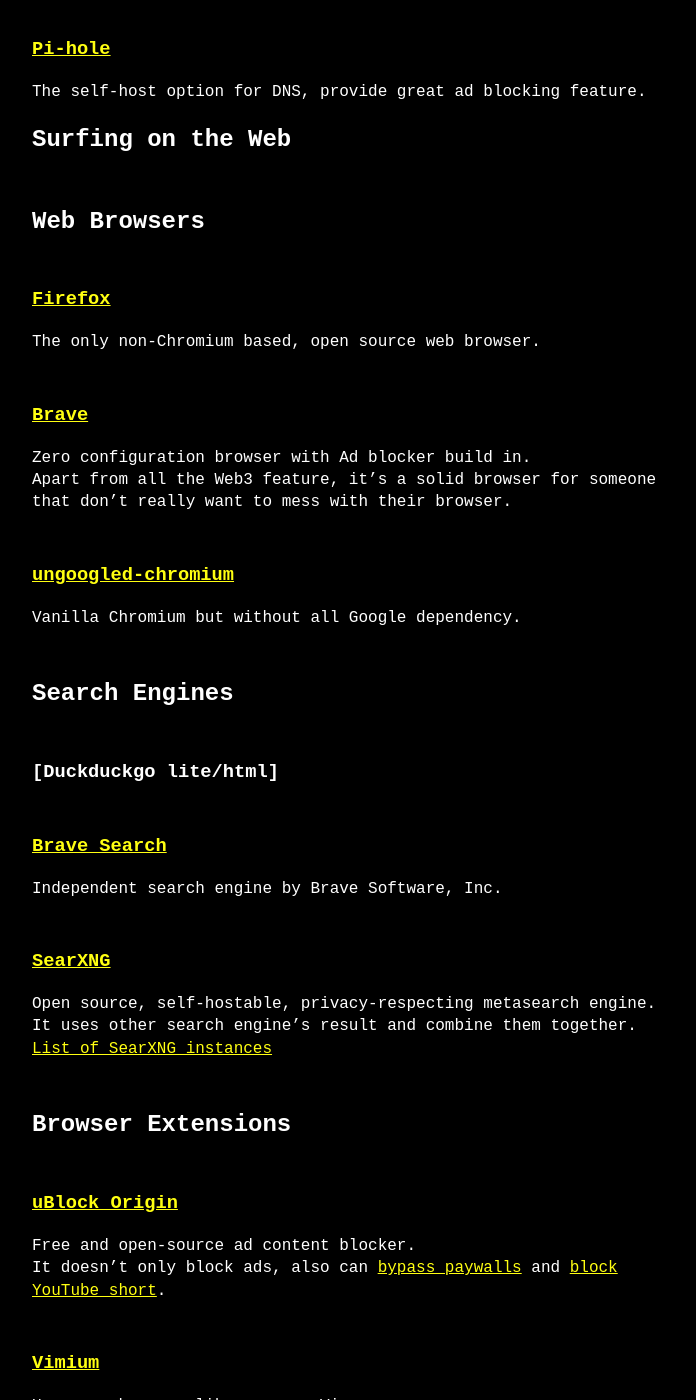
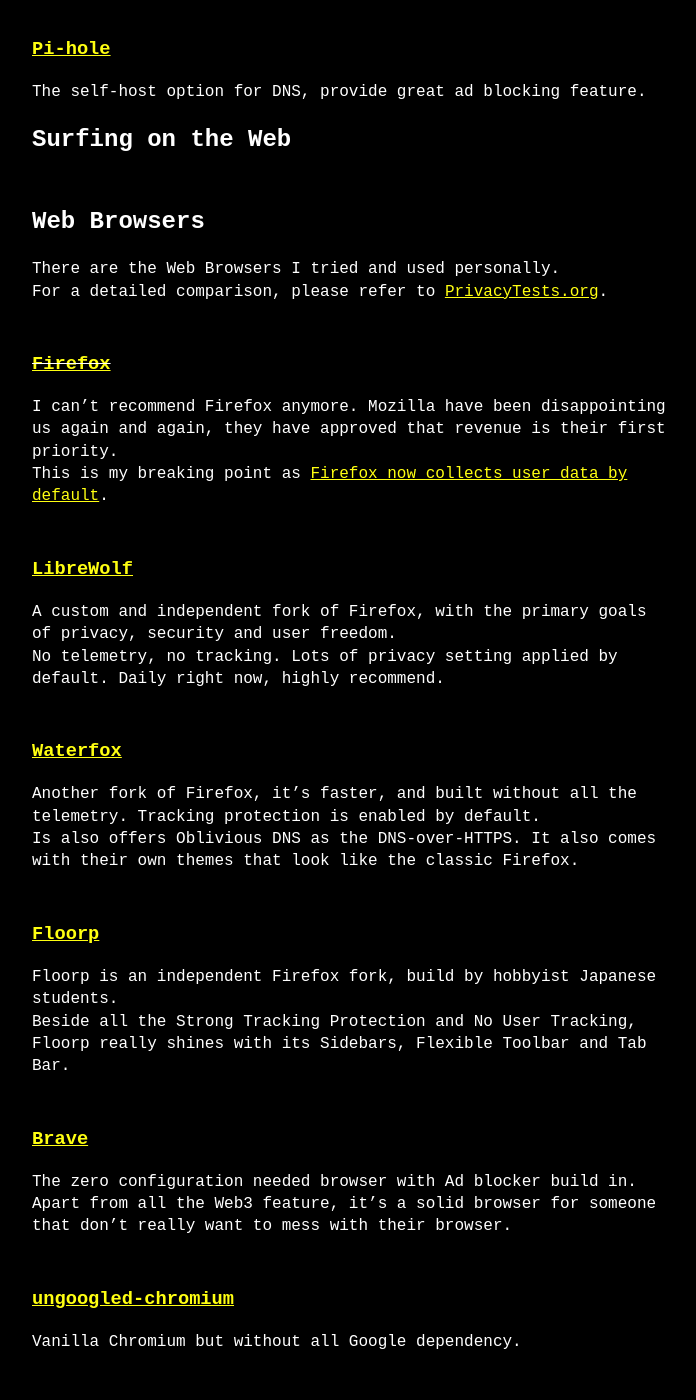
Before and after one commit to colgrave34/colgrave34.github.io, a Jekyll site: the page built from _posts/2024-04-20-my-awesome-list.md, in a window 1280 px wide and 1400 px high, scrolled down 3949 px. Shown: the whole window, without its empty margins (288-984 px from the left). Built offline with Jekyll 4.4.1, drawn with Linux system fonts in a browser that asks for light colours; comment, search, counter and statistics services are not loaded.

Commit message:
Update browser recommendations

```diff
--- a/_posts/2024-04-20-my-awesome-list.md
+++ b/_posts/2024-04-20-my-awesome-list.md
@@ -109,11 +109,26 @@
 
 # Surfing on the Web
 ## Web Browsers
-### [Firefox](https://www.mozilla.org/en-US/firefox/new/)
-The only non-Chromium based, open source web browser.
+There are the Web Browsers I tried and used personally.
+For a detailed comparison, please refer to [PrivacyTests.org](https://privacytests.org/).
+### ~~[Firefox](https://www.mozilla.org/en-US/firefox/new/)~~
+I can't recommend Firefox anymore. Mozilla have been disappointing us again and again, they have approved that revenue is their first priority.
+This is my breaking point as [Firefox now collects user data by default](https://news.ycombinator.com/item?id=40974112).
+
+### [LibreWolf](https://librewolf.net/)
+A custom and independent fork of Firefox, with the primary goals of privacy, security and user freedom.
+No telemetry, no tracking. Lots of privacy setting applied by default. Daily right now, highly recommend.
+
+### [Waterfox](https://www.waterfox.net/)
+Another fork of Firefox, it's faster, and built without all the telemetry. Tracking protection is enabled by default.
+Is also offers Oblivious DNS as the DNS-over-HTTPS. It also comes with their own themes that look like the classic Firefox.
+
+### [Floorp](https://floorp.app/en)
+Floorp is an independent Firefox fork, build by hobbyist Japanese students.
+Beside all the Strong Tracking Protection and No User Tracking, Floorp really shines with its Sidebars, Flexible Toolbar and Tab Bar.
 
 ### [Brave](https://brave.com/)
-Zero configuration browser with Ad blocker build in.
+The zero configuration needed browser with Ad blocker build in.
 Apart from all the Web3 feature, it's a solid browser for someone that don't really want to mess with their browser.
 
 ### [ungoogled-chromium](https://github.com/ungoogled-software/ungoogled-chromium)
```
